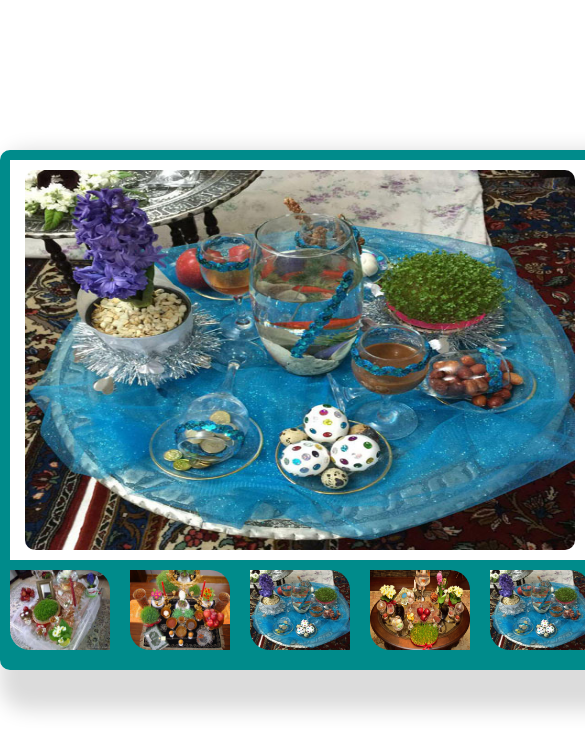
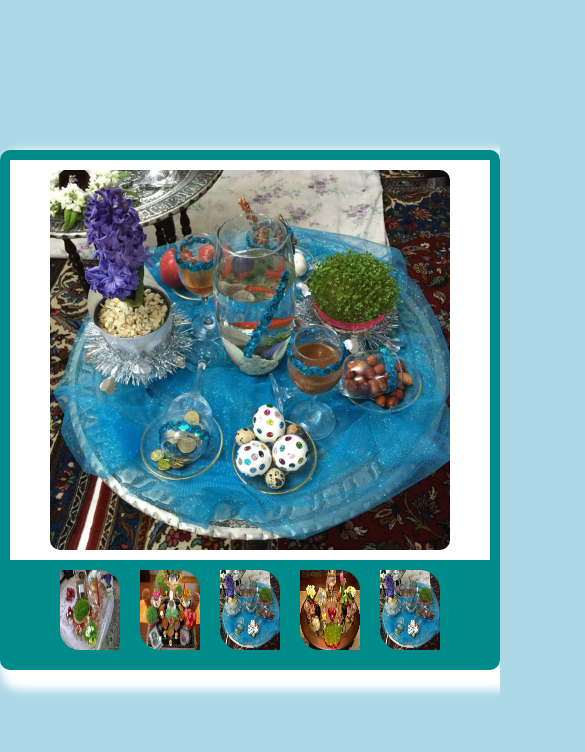
Before and after one commit to MahsumaRezai/show-gallery, a website: page index.html in a window 390 px wide. Shown: the whole page, 585 px wide, since content can reach past the window. Drawn offline with Linux system fonts and the light colour scheme.

Commit message:
work on responsive section

```diff
--- a/index.html
+++ b/index.html
@@ -13,7 +13,7 @@
 
 </head>
 
-<body onload="show()">
+<body onload="show()" class="body">
     <div class="container">
         <div class="slider" id="slider" onmouseover="puse()" onmouseout="start()"></div>
         <div class="image-small">
--- a/js/app.js
+++ b/js/app.js
@@ -15,5 +15,5 @@ function puse() {
     window.clearTimeout(time)
 }
 function start() {
-    show()
+    show();
 }
--- a/scss/main.scss
+++ b/scss/main.scss
@@ -3,8 +3,11 @@
     margin: 0%;
     box-sizing: border-box;
 }
+.body {
+    background: lightblue
+}
 .container {
-    width: 600px;
+    width: 700px;
     border: 10px solid darkcyan;
     background: white;
     display: flex;
@@ -13,8 +16,28 @@
     align-items: center;
     margin: 0% auto;
     margin-top: 150px;
-    box-shadow: 20px 20px 20px 20px  gainsboro;
-    border-radius: 10px
+    box-shadow: 10px 10px 10px 10px  white;
+    border-radius: 10px;
+    @media screen and (max-width:750px) {
+        width: 500px;
+
+    }
+    @media screen and (max-width:600px) {
+        width: 500px;
+
+    }
+    @media screen and (max-width:550px) {
+        width: 500px;
+
+    }
+    @media screen and (max-width:540px) {
+        width: 450px;
+
+    }
+    @media screen and (max-width:500px) {
+        width: 500px;
+
+    }
 
 }
 .slider {
@@ -23,13 +46,27 @@
     flex-direction: row;
     justify-content: center;
     align-items: center;
+    @media screen and (max-width:550px) {
+        width: 380px;
+
+    }
 }
 .slider img {
-    width: 550px;
+    width: 650px;
     height: 380px;
-    border-radius: 10px
+    border-radius: 10px;
+    @media screen and (max-width:750px) {
+        width: 450px;
 
+    }
+    @media screen and (max-width:600px) {
+        width: 400px;
 
+    }
+    @media screen and (max-width:550px) {
+        width: 400px;
+
+    }
 }
 .image-small {
     height: 100px;
@@ -44,12 +81,25 @@
 
 
 
+
 }
 .image-small img {
-    width: 100px;
+    width: 120px;
     height: 80px;
     border-top-right-radius: 20px;
     border-bottom-left-radius: 20px;
+    @media screen and (max-width:750px) {
+        width: 80px;
+
+    }
+    @media screen and (max-width:600px) {
+        width: 70px;
+
+    }
+    @media screen and (max-width:540px) {
+        width: 60px;
+
+    }
 
 
 }
```
Also changed, not shown: css/style.css.
